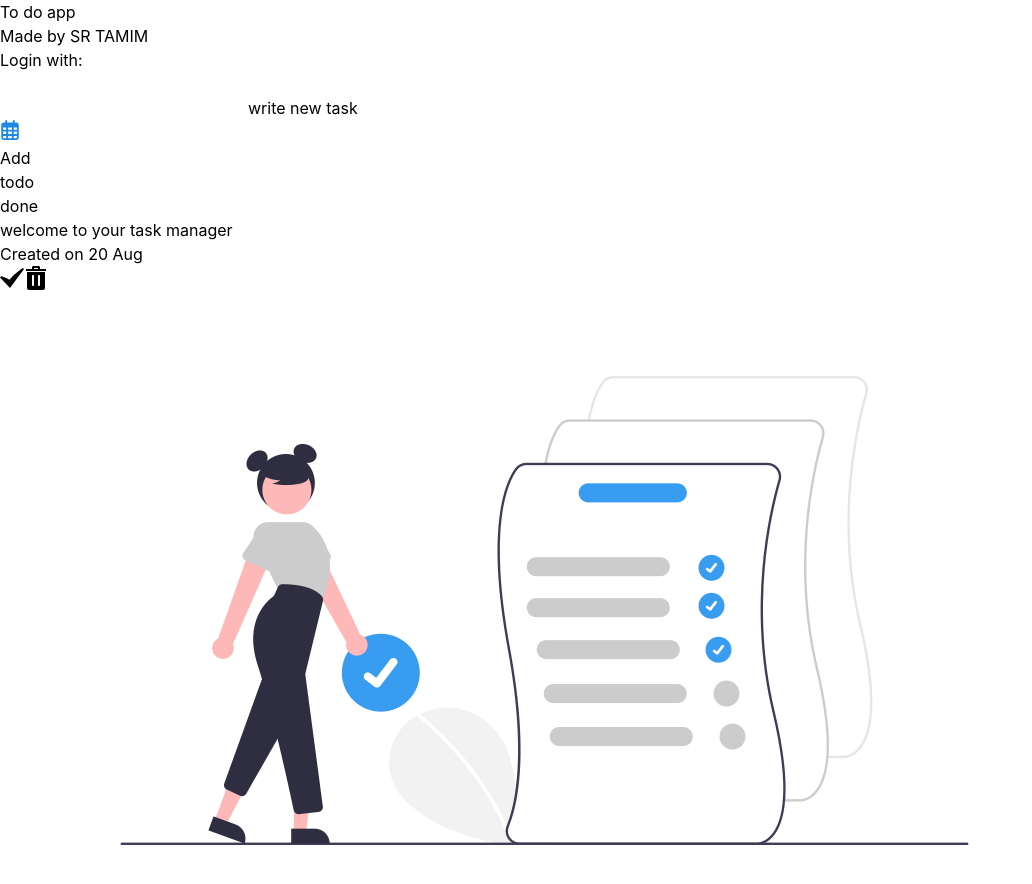
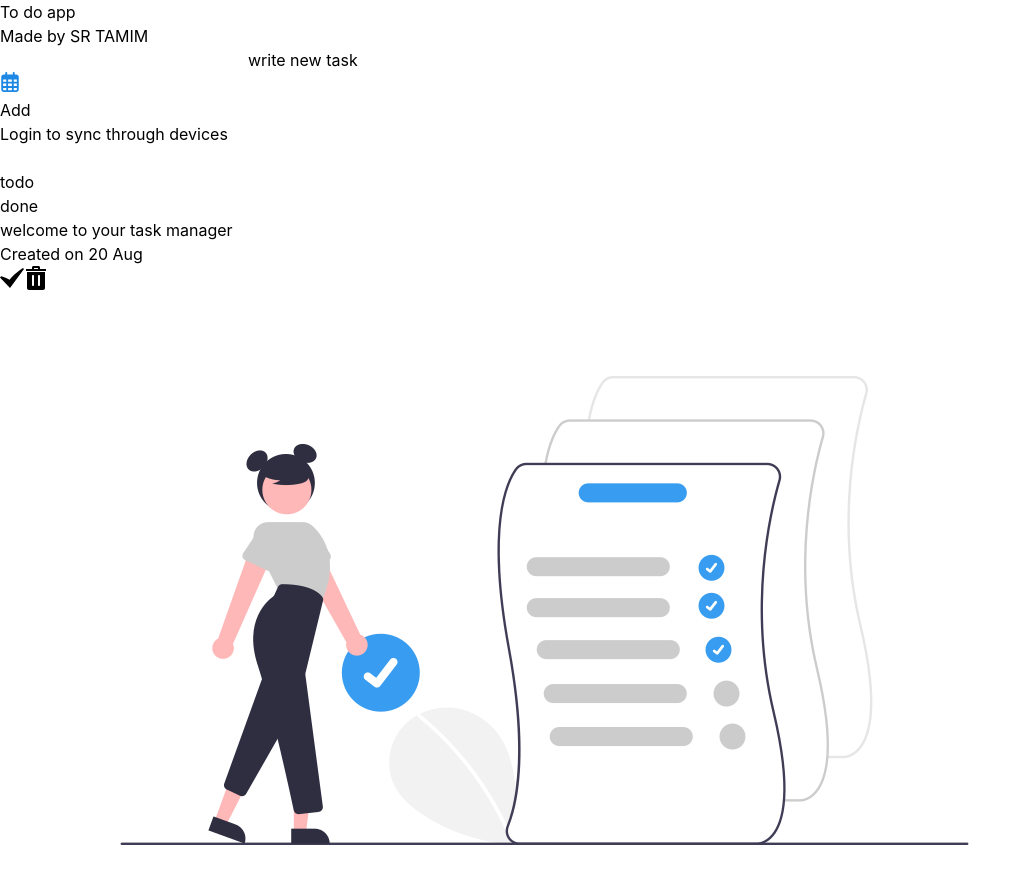
Before and after one commit to sr-tamim/to-do-react, a React (Create React App) app: page / in a window 1280 px wide. Shown: the top 884 px of the page, without its empty margins (0-1032 px from the left). Built offline with nearby package versions, Linux system fonts and the light colour scheme; no server answers; what @material-tailwind/react would draw is missing.

Commit message:
icons file & ui update

```diff
--- a/src/App.js
+++ b/src/App.js
@@ -8,6 +8,7 @@ import { createContext, useState } from "react";
 import { initializeApp } from "firebase/app";
 import firebaseConfig from "./firebase.config";
 import { getAuth, signInWithPopup, GoogleAuthProvider, onAuthStateChanged } from "firebase/auth";
+import { FacebookIcon, GoogleIcon, TwitterIcon } from "./icons";
 
 const firebaseApp = initializeApp(firebaseConfig)
 
@@ -34,7 +35,7 @@ function App() {
   function googleLogin() {
     const provider = new GoogleAuthProvider()
     signInWithPopup(firebaseAuth, provider)
-    .catch((error) => console.dir(error));
+      .catch((error) => console.dir(error));
   }
 
   return (
@@ -47,24 +48,9 @@ function App() {
               Made by <a href="https://sr-tamim.vercel.app" target='_blank' rel='noreferrer' className='underline hover_text-primary hover_no-underline'>SR TAMIM</a>
             </Typography>
           </div>
-          {!user && <div className="pt-4 flex items-center">
-            <Typography className="font-bold">Login with:</Typography>
-            <div>
-              {/* google button */}
-              <IconButton size="sm" variant="text" onClick={googleLogin}>
-                <svg className="fill-current w-full h-full" xmlns="http://www.w3.org/2000/svg" viewBox="0 0 488 512"><path d="M488 261.8C488 403.3 391.1 504 248 504 110.8 504 0 393.2 0 256S110.8 8 248 8c66.8 0 123 24.5 166.3 64.9l-67.5 64.9C258.5 52.6 94.3 116.6 94.3 256c0 86.5 69.1 156.6 153.7 156.6 98.2 0 135-70.4 140.8-106.9H248v-85.3h236.1c2.3 12.7 3.9 24.9 3.9 41.4z" /></svg>
-              </IconButton>
-              <IconButton size="sm" variant="text">
-                <svg className="fill-current w-full h-full" xmlns="http://www.w3.org/2000/svg" viewBox="0 0 512 512"><path d="M504 256C504 119 393 8 256 8S8 119 8 256c0 123.78 90.69 226.38 209.25 245V327.69h-63V256h63v-54.64c0-62.15 37-96.48 93.67-96.48 27.14 0 55.52 4.84 55.52 4.84v61h-31.28c-30.8 0-40.41 19.12-40.41 38.73V256h68.78l-11 71.69h-57.78V501C413.31 482.38 504 379.78 504 256z" /></svg>
-              </IconButton>
-              <IconButton size="sm" variant="text">
-                <svg className="fill-current w-full h-full" xmlns="http://www.w3.org/2000/svg" viewBox="0 0 512 512"><path d="M459.37 151.716c.325 4.548.325 9.097.325 13.645 0 138.72-105.583 298.558-298.558 298.558-59.452 0-114.68-17.219-161.137-47.106 8.447.974 16.568 1.299 25.34 1.299 49.055 0 94.213-16.568 130.274-44.832-46.132-.975-84.792-31.188-98.112-72.772 6.498.974 12.995 1.624 19.818 1.624 9.421 0 18.843-1.3 27.614-3.573-48.081-9.747-84.143-51.98-84.143-102.985v-1.299c13.969 7.797 30.214 12.67 47.431 13.319-28.264-18.843-46.781-51.005-46.781-87.391 0-19.492 5.197-37.36 14.294-52.954 51.655 63.675 129.3 105.258 216.365 109.807-1.624-7.797-2.599-15.918-2.599-24.04 0-57.828 46.782-104.934 104.934-104.934 30.213 0 57.502 12.67 76.67 33.137 23.715-4.548 46.456-13.32 66.599-25.34-7.798 24.366-24.366 44.833-46.132 57.827 21.117-2.273 41.584-8.122 60.426-16.243-14.292 20.791-32.161 39.308-52.628 54.253z" /></svg>
-              </IconButton>
-            </div>
-          </div>}
         </div>
 
-        <div className='max-w-lg mx-auto my-8'>
+        <div className='max-w-lg mx-auto mt-8 mb-6'>
           <form onSubmit={addNewTask} className='flex flex-col md:flex-row'>
 
             <div className="flex relative grow">
@@ -87,9 +73,27 @@ function App() {
 
           </form>
         </div>
-        {user && <div>
-          <Typography variant="h3">{user.displayName}</Typography>
-        </div>}
+
+        <div className="text-center">
+          {!user ? <div>
+            <Typography className="font-bold text-xs">Login to sync through devices</Typography>
+            <div>
+              {/* google button */}
+              <IconButton variant="text" onClick={googleLogin}>
+                <GoogleIcon />
+              </IconButton>
+              <IconButton variant="text">
+                <FacebookIcon />
+              </IconButton>
+              <IconButton variant="text">
+                <TwitterIcon />
+              </IconButton>
+            </div>
+          </div>
+            : <div>
+              <Typography variant="h3">{user.displayName}</Typography>
+            </div>}
+        </div>
         <ToDoBody taskState={{ tasks, deleteTask, changeTaskState }} />
       </div>
 
@@ -101,7 +105,7 @@ function App() {
         className="bg-transparent outline-0 shadow-none">
         <IconButton variant="text" className="block mx-auto w-24 h-24 max-w-full max-h-full focus:outline-0">
           <svg className="fill-current w-full h-full"
-          xmlnsSvg="http://www.w3.org/2000/svg" xmlns="http://www.w3.org/2000/svg" xmlnsXlink="http://www.w3.org/1999/xlink" version="1.0" viewBox="0 0 128 128" xmlSpace="preserve"><g><path d="M105.54 39.9l13.56-6.42s-9.67-26.82-47.05-30.1C31.68-.1 15.25 35.6 15.25 35.6S31.13 9.55 63.6 11.1c32.6 1.53 41.96 28.8 41.96 28.8zm-41.6 72.52l-1.2 14.97s28.15 5.04 49.67-25.7c23.3-33.2.46-65.34.46-65.34s14.7 26.8-2.86 54.13c-17.66 27.5-46.05 21.9-46.05 21.9zm-42.06-72.3L9.52 31.58S-8.96 53.4 6.9 87.42c17.12 36.73 56.38 33.03 56.38 33.03s-30.56-.68-45.46-29.55c-14.96-29 4.06-50.8 4.06-50.8z" /><animateTransform attributeName="transform" type="rotate" from="0 63.9 64.2" to="120 63.9 64.2" dur="480ms" repeatCount="indefinite"></animateTransform></g></svg>
+            xmlnsSvg="http://www.w3.org/2000/svg" xmlns="http://www.w3.org/2000/svg" xmlnsXlink="http://www.w3.org/1999/xlink" version="1.0" viewBox="0 0 128 128" xmlSpace="preserve"><g><path d="M105.54 39.9l13.56-6.42s-9.67-26.82-47.05-30.1C31.68-.1 15.25 35.6 15.25 35.6S31.13 9.55 63.6 11.1c32.6 1.53 41.96 28.8 41.96 28.8zm-41.6 72.52l-1.2 14.97s28.15 5.04 49.67-25.7c23.3-33.2.46-65.34.46-65.34s14.7 26.8-2.86 54.13c-17.66 27.5-46.05 21.9-46.05 21.9zm-42.06-72.3L9.52 31.58S-8.96 53.4 6.9 87.42c17.12 36.73 56.38 33.03 56.38 33.03s-30.56-.68-45.46-29.55c-14.96-29 4.06-50.8 4.06-50.8z" /><animateTransform attributeName="transform" type="rotate" from="0 63.9 64.2" to="120 63.9 64.2" dur="480ms" repeatCount="indefinite"></animateTransform></g></svg>
         </IconButton>
       </Dialog>
       }
--- a/src/components/ToDoBody/ToDoBody.js
+++ b/src/components/ToDoBody/ToDoBody.js
@@ -18,7 +18,7 @@ export default function ToDoBody({ taskState }) {
     ]
 
     return (
-        <Tabs value="todo" className="my-16">
+        <Tabs value="todo" className="my-12">
             <TabsHeader className="max-w-xs mx-auto">
                 {tabs.map((value, i) => (
                     <Tab key={i} value={value} className="uppercase">
--- /dev/null
+++ b/src/icons.js
@@ -0,0 +1,16 @@
+
+export const GoogleIcon = () => {
+    return (
+        <svg className="fill-current w-full h-full" xmlns="http://www.w3.org/2000/svg" viewBox="0 0 488 512"><path d="M488 261.8C488 403.3 391.1 504 248 504 110.8 504 0 393.2 0 256S110.8 8 248 8c66.8 0 123 24.5 166.3 64.9l-67.5 64.9C258.5 52.6 94.3 116.6 94.3 256c0 86.5 69.1 156.6 153.7 156.6 98.2 0 135-70.4 140.8-106.9H248v-85.3h236.1c2.3 12.7 3.9 24.9 3.9 41.4z" /></svg>
+    );
+};
+export const FacebookIcon = () => {
+    return (
+        <svg className="fill-current w-full h-full" xmlns="http://www.w3.org/2000/svg" viewBox="0 0 512 512"><path d="M504 256C504 119 393 8 256 8S8 119 8 256c0 123.78 90.69 226.38 209.25 245V327.69h-63V256h63v-54.64c0-62.15 37-96.48 93.67-96.48 27.14 0 55.52 4.84 55.52 4.84v61h-31.28c-30.8 0-40.41 19.12-40.41 38.73V256h68.78l-11 71.69h-57.78V501C413.31 482.38 504 379.78 504 256z" /></svg>
+    );
+};
+export const TwitterIcon = () => {
+    return (
+        <svg className="fill-current w-full h-full" xmlns="http://www.w3.org/2000/svg" viewBox="0 0 512 512"><path d="M459.37 151.716c.325 4.548.325 9.097.325 13.645 0 138.72-105.583 298.558-298.558 298.558-59.452 0-114.68-17.219-161.137-47.106 8.447.974 16.568 1.299 25.34 1.299 49.055 0 94.213-16.568 130.274-44.832-46.132-.975-84.792-31.188-98.112-72.772 6.498.974 12.995 1.624 19.818 1.624 9.421 0 18.843-1.3 27.614-3.573-48.081-9.747-84.143-51.98-84.143-102.985v-1.299c13.969 7.797 30.214 12.67 47.431 13.319-28.264-18.843-46.781-51.005-46.781-87.391 0-19.492 5.197-37.36 14.294-52.954 51.655 63.675 129.3 105.258 216.365 109.807-1.624-7.797-2.599-15.918-2.599-24.04 0-57.828 46.782-104.934 104.934-104.934 30.213 0 57.502 12.67 76.67 33.137 23.715-4.548 46.456-13.32 66.599-25.34-7.798 24.366-24.366 44.833-46.132 57.827 21.117-2.273 41.584-8.122 60.426-16.243-14.292 20.791-32.161 39.308-52.628 54.253z" /></svg>
+    );
+};
```
